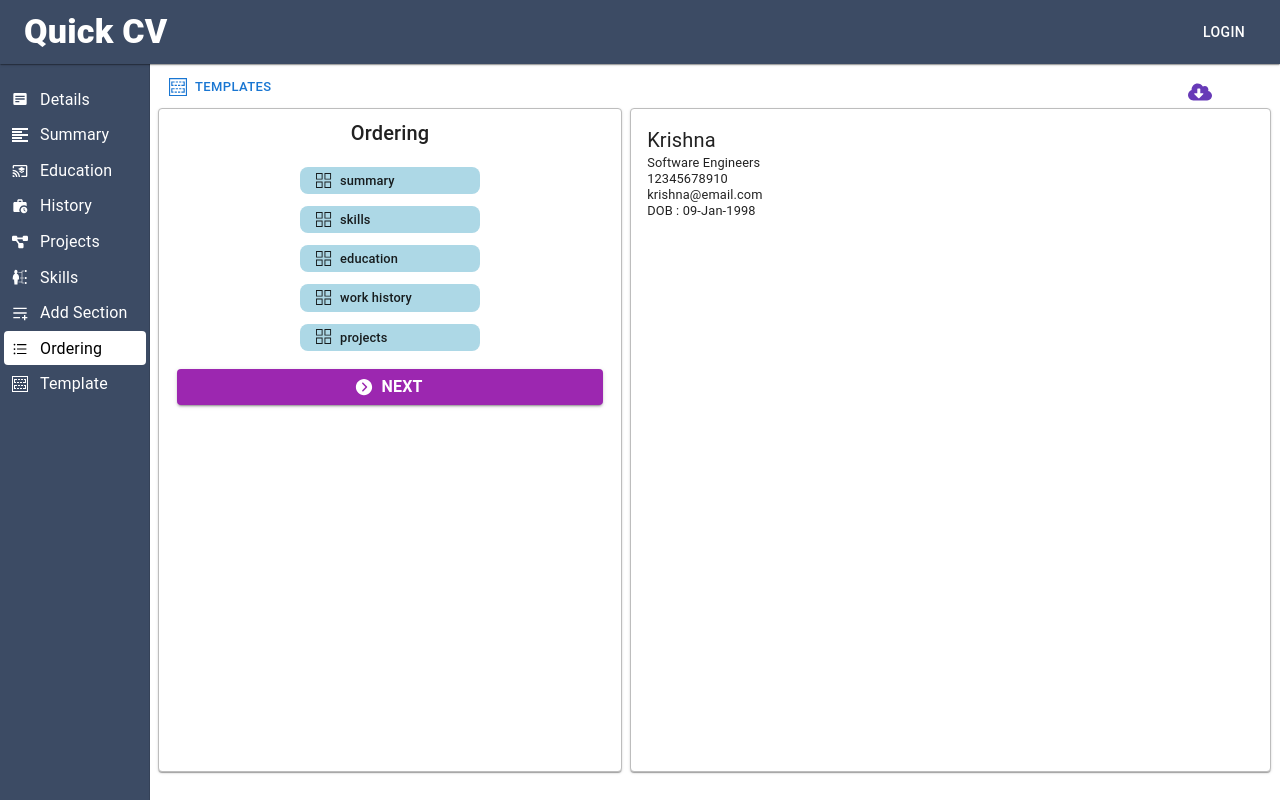
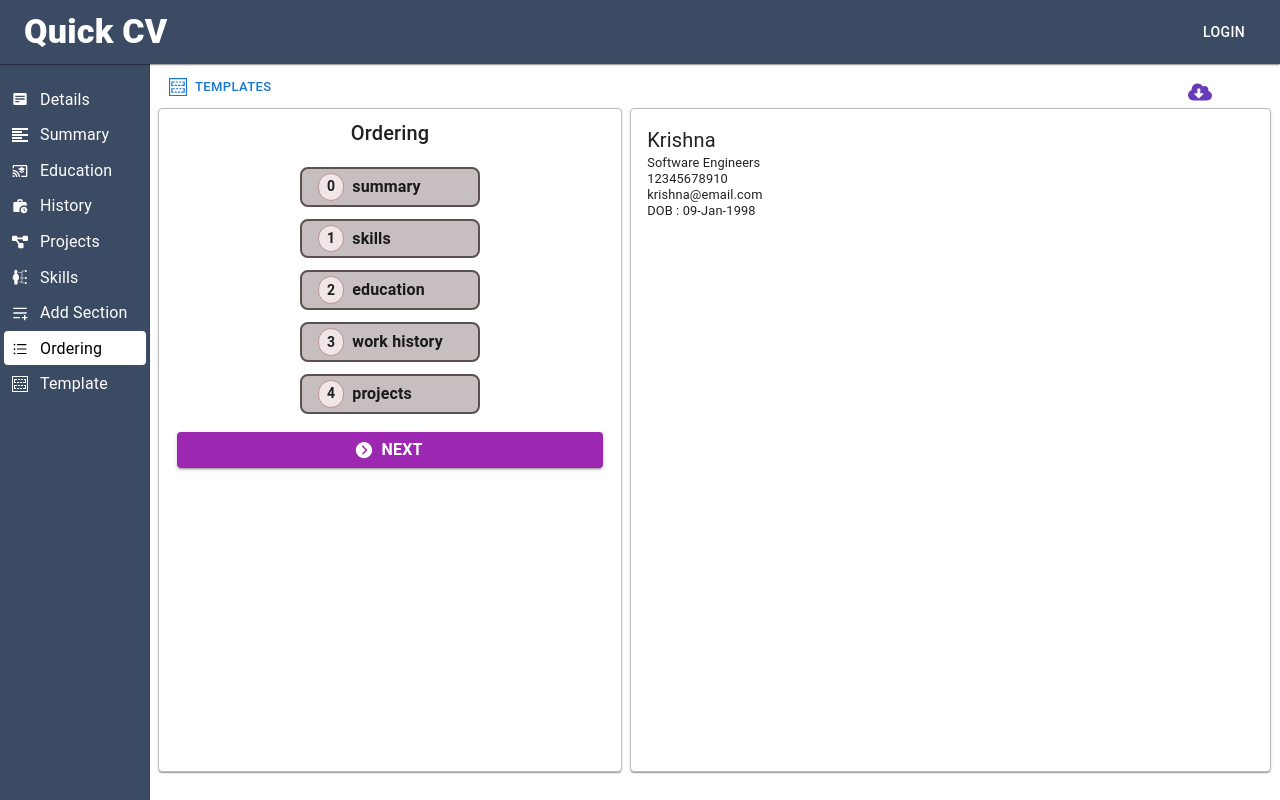
Before and after one commit to YITO-org/quick-cv-ui, a React (Vite) app: page /resumebuilder/ordering in a window 1280 px wide. Built offline with nearby package versions, Linux system fonts and the light colour scheme.

Commit message:
ordering styles changed.

```diff
--- a/src/screens/ordering.tsx
+++ b/src/screens/ordering.tsx
@@ -34,14 +34,20 @@ let Ordering : React.FC<any> = (props)=>{
         <React.Fragment>
             <Box sx={styles.ordering_text} >
             {
-                order.map((e,index)=><Box sx={{display : 'flex' , alignItems : 'center' ,  gap : 1 ,   backgroundColor : 'lightblue' , textAlign : 'center' , width : 180 , borderRadius : 2 , p : 0.5}}  key={index}
+                order.map((e,index)=><Box sx={{display : 'flex' , alignItems : 'center' ,  gap : 1 , border : 2 ,   backgroundColor : '#C7BFBF'  , textAlign : 'center' , width : 180 , borderRadius : 2 , borderColor : '#5C5151' , p : 0.5}}  key={index}
                                            draggable
                                            onDragStart={()=>(dragField.current = index)}
                                            onDragEnter={()=>(dragOverField.current = index)}
                                            onDragEnd={()=>{reOrder()}}
                                           >
-                                            <TfiLayoutGrid2 style={{marginLeft : 12}} />
-                                            <Typography fontWeight={600} sx={styles.input_lable}>{filterSpecialCharacter(e)}</Typography></Box>)
+                                            {/* <TfiLayoutGrid2 style={{marginLeft : 12}} />
+                                             */}
+
+                                                <Typography fontWeight={600} sx={{ fontSize : 14 , ml : 1.5 , bgcolor : '#F0E6E6' , px:1 , py:0.3 , borderRadius : 6 , border : 1 , borderColor : '#BA9393' }} textAlign={'center'} alignContent={'center'} alignItems={'center'} >
+                                                    {index}
+                                                </Typography>
+
+                                            <Typography fontWeight={600} >{filterSpecialCharacter(e)}</Typography></Box>)
             }
             </Box>
         </React.Fragment>
```
